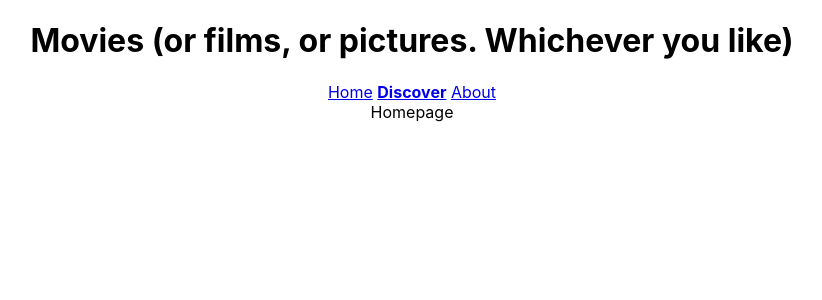
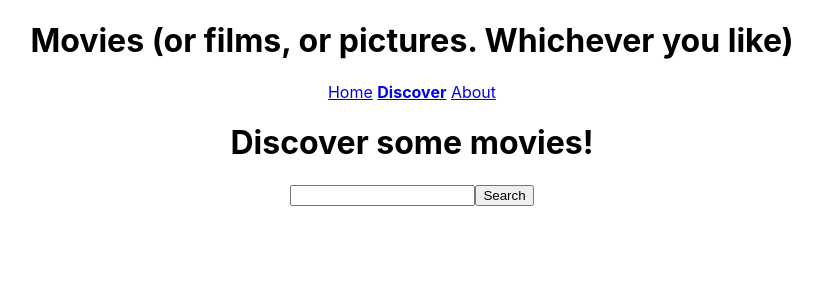
Before and after one commit to Djimovanberlo/Movie-discovery, a React (Create React App) app: page /discover in a window 1280 px wide. Shown: the top 300 px of the page, without its empty margins (228-1050 px from the left). Built offline with nearby package versions, Linux system fonts and the light colour scheme.

Commit message:
Pages and links ACUTALLY WORKING

```diff
--- a/src/App.js
+++ b/src/App.js
@@ -13,9 +13,9 @@ export default function App() {
       <h1>Movies (or films, or pictures. Whichever you like)</h1>
       <NavBar></NavBar>
       <Switch>
-        <Route path="/" component={HomePage} />
-        <Route path="/discover" component={DiscoverPage} />
-        <Route path="/about" component={AboutPage} />
+        <Route exact path="/" component={HomePage} />
+        <Route exact path="/discover" component={DiscoverPage} />
+        <Route exact path="/about" component={AboutPage} />
       </Switch>
     </div>
   );
--- a/src/components/NavBar.js
+++ b/src/components/NavBar.js
@@ -10,6 +10,7 @@ import {
 export default function NavBar() {
   return (
     <div>
+      <Route>
         <NavLink exact to="/" activeStyle={{ fontWeight: "bold" }}>
           Home
         </NavLink>{" "}
@@ -19,6 +20,7 @@ export default function NavBar() {
         <NavLink exact to="/about" activeStyle={{ fontWeight: "bold" }}>
           About
         </NavLink>
+      </Route>
     </div>
   );
 }
--- a/src/pages/AboutPage.js
+++ b/src/pages/AboutPage.js
@@ -2,5 +2,6 @@ import React from "react";
 import { BrowserRouter as Router, Switch, Route, Link } from "react-router-dom";
 
 export default function AboutPage() {
+  console.log("ABOOT");
   return <div>AboutPage</div>;
 }
--- a/src/pages/DiscoverPage.js
+++ b/src/pages/DiscoverPage.js
@@ -1,6 +1,23 @@
-import React from "react";
+import React, { useState } from "react";
 import { BrowserRouter as Router, Switch, Route, Link } from "react-router-dom";
 
 export default function DiscoverPage() {
-  return <div>DiscoverPage</div>;
+  console.log("SEARCHboy");
+  const [searchText, set_searchText] = useState("");
+
+  function search() {
+    console.log("TO DO: SEARCH FUNCTION", searchText);
+  }
+  return (
+    <div>
+      <h1>Discover some movies!</h1>
+      <p>
+        <input
+          value={searchText}
+          onChange={(event) => set_searchText(event.target.value)}
+        />
+        <button onClick={search}>Search</button>
+      </p>
+    </div>
+  );
 }
--- a/src/pages/HomePage.js
+++ b/src/pages/HomePage.js
@@ -2,5 +2,6 @@ import React from "react";
 import { BrowserRouter as Router, Switch, Route, Link } from "react-router-dom";
 
 export default function HomePage() {
-  return <div>Homepage</div>;
+  console.log("GO HOME PAGE");
+  return <div>Page de la maison</div>;
 }
```
Lines whose indentation alone changed are shown as unchanged.
